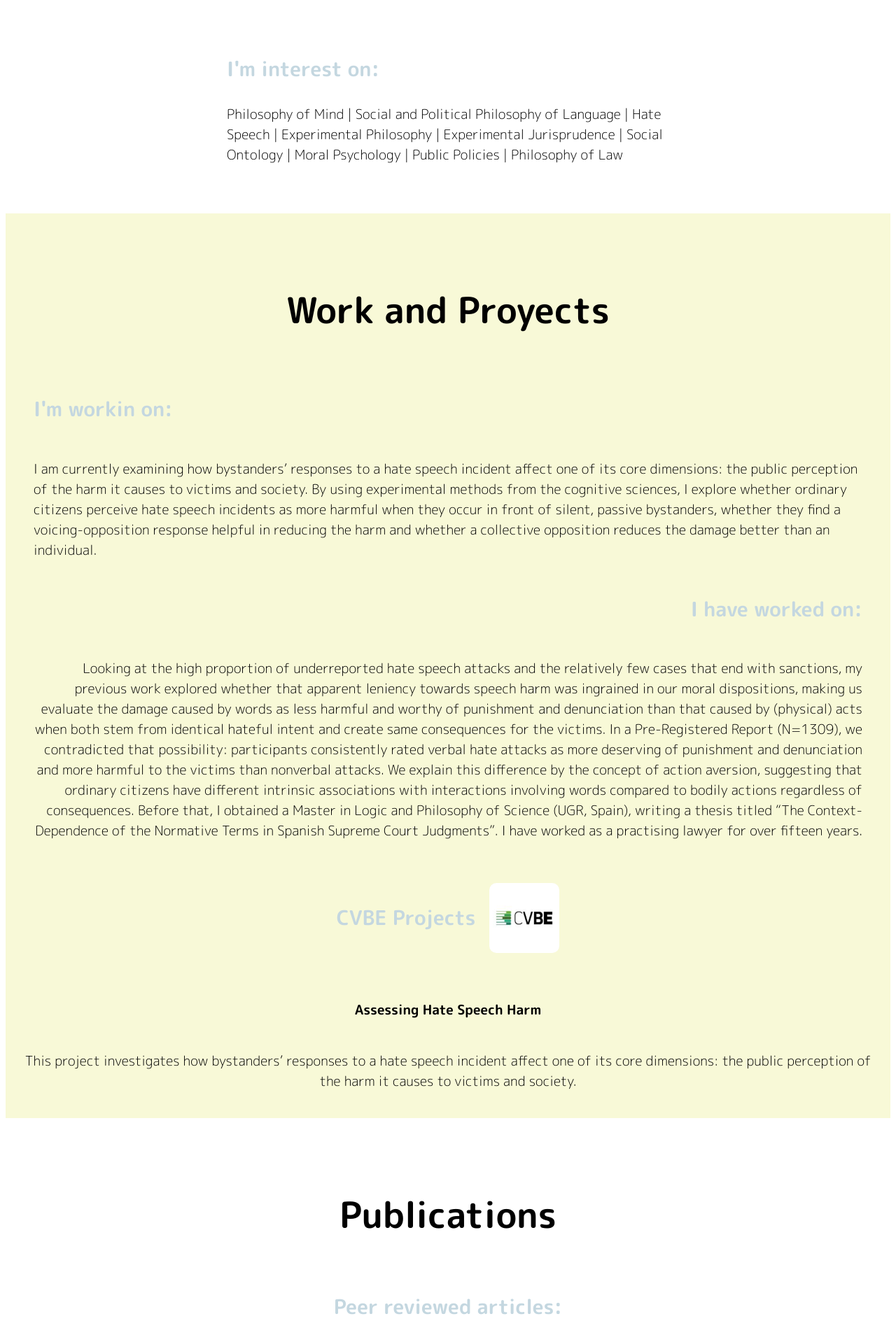
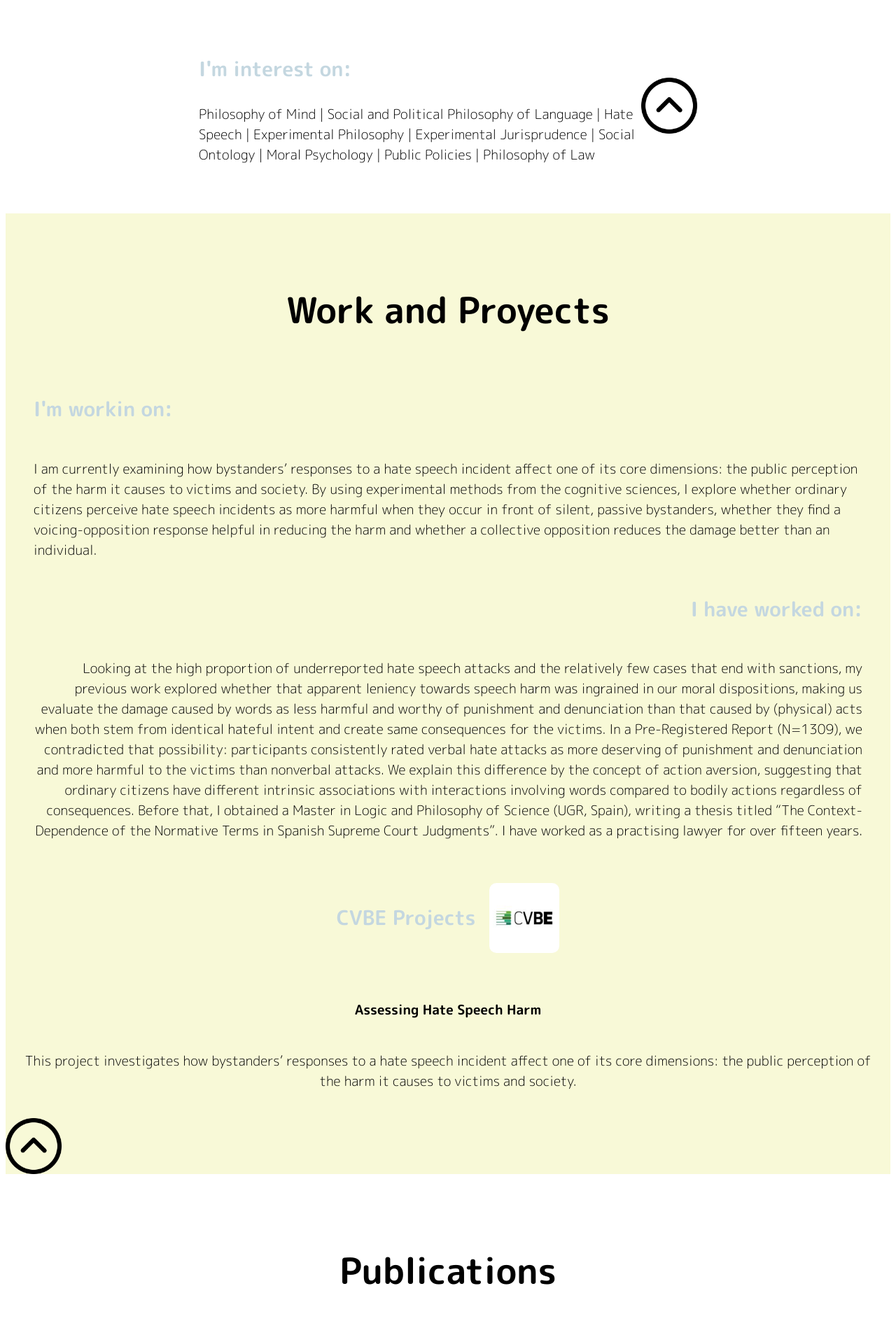
Before and after one commit to MariaJGuerrero/J.Z-personal-page, a React (Vite) app: page / in a window 1280 px wide. Shown: the part 922-2820 px from the top of the page at 70% size. Built offline with nearby package versions, Linux system fonts and the light colour scheme; a web font is replaced by a local one.

Commit message:
arrow button

```diff
--- a/src/components/home.tsx
+++ b/src/components/home.tsx
@@ -17,11 +17,16 @@ const Home = () => {
         element?.scrollIntoView({behavior: 'smooth'});
     }
 
+    const returnToUp = () => {
+        const element = document.getElementById('header');
+        element?.scrollIntoView({behavior: 'smooth'});
+    }
+
 
 
     return (
       <div>
-        <header className="home-header">
+        <header id="header" className="home-header">
             <div className="intro">
                 <ul className="menu">
                     {navList.map((element)=>
@@ -49,6 +54,7 @@ const Home = () => {
                         Philosophy of Mind | Social and Political Philosophy of Language | Hate Speech | Experimental Philosophy | Experimental Jurisprudence | Social Ontology | Moral Psychology | Public Policies | Philosophy of Law
                     </p>
                 </div>
+                <img onClick={()=> returnToUp()} style={{height: 80, width: 80, cursor: 'pointer'}} src="/images/up-arrow.png" alt="up-arrow" />
             </section>
 
             <section id="proyects" className="proyects-section">
@@ -81,6 +87,7 @@ const Home = () => {
                             the public perception of the harm it causes to victims and society.
                         </p>
                     </div>
+                    <img onClick={()=> returnToUp()} style={{height: 80, width: 80, cursor: 'pointer'}} src="/images/up-arrow.png" alt="up-arrow" />
                 </div>
             </section>
 
@@ -104,12 +111,14 @@ const Home = () => {
                         <li style={{listStyle: 'none'}}><p>{text.text}</p></li>
                     )}
                 </ul>
+                <img onClick={()=> returnToUp()} style={{height: 80, width: 80, cursor: 'pointer'}} src="/images/up-arrow.png" alt="up-arrow" />
             </section>
             <footer id="contact" className="footer">
                 <h3>Contact me</h3>
                 <p>email</p>
                 <p> social media</p>
                 <p>...</p>
+                <img onClick={()=> returnToUp()} style={{height: 80, width: 80, cursor: 'pointer'}} src="/images/up-arrow.png" alt="up-arrow" />
             </footer>
         </main>
       </div>
```
Also changed, not shown: public/images/up-arrow.png (added), public/images/up-arrow_peq.png (added).
